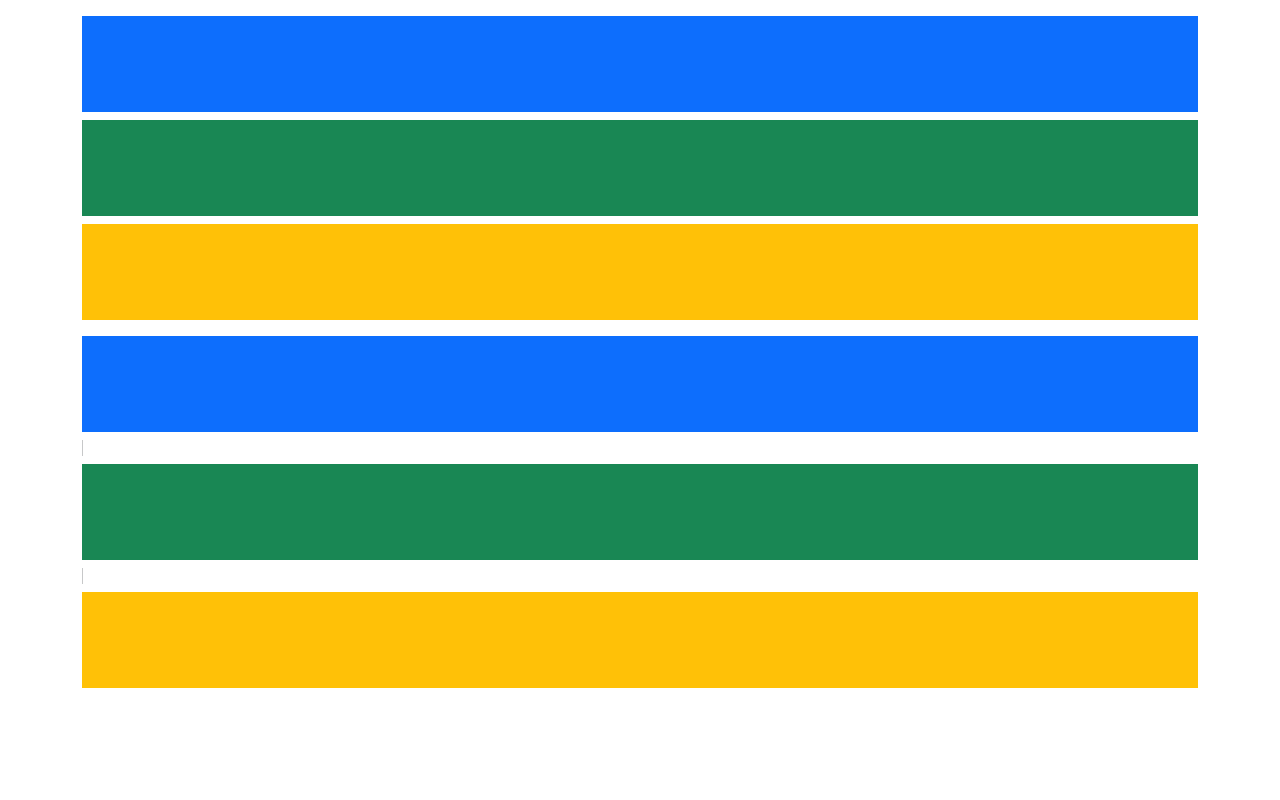
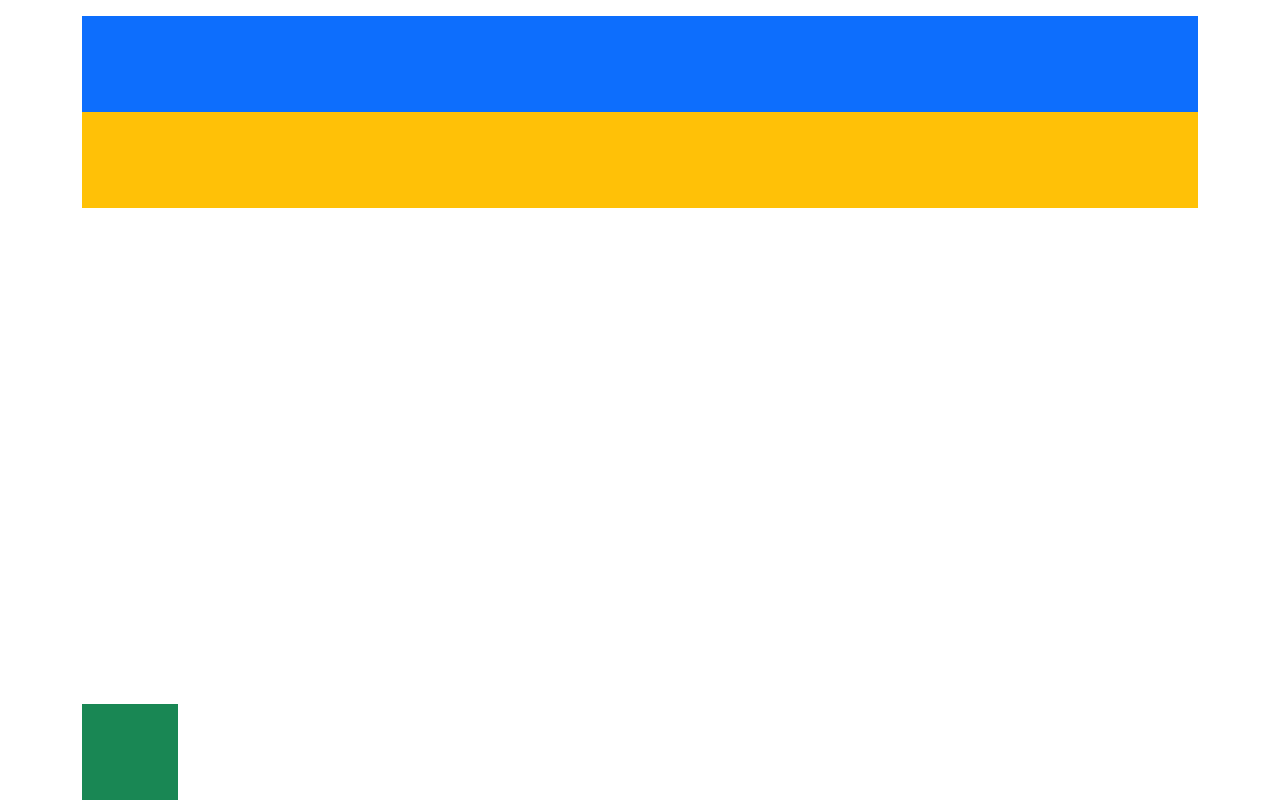
Before and after one commit to Gusta478/Meus_Arquivos, a plain HTML site: page aula0909pt2.html in a window 1280 px wide. Drawn offline with nearby package versions, Linux system fonts and the light colour scheme.

Commit message:
Update aula0909pt2.html

```diff
--- a/aula0909pt2.html
+++ b/aula0909pt2.html
@@ -8,16 +8,14 @@
 
 </head>
 <body>
-    <div class="container my-3 vstack gap-2">
+    <!-- <div class="container my-3 vstack gap-2">
         <div class="p-5 bg-primary"></div>
         <div class="p-5 bg-success"></div>
         <div class="p-5 bg-warning"></div>
-    </div>
-    <div class="container my-3 vstack gap-2">
+    </div> -->
+    <div class="container my-3 ">
         <div class="p-5 bg-primary"></div>
-        <div class="vr"></div>
-        <div class="p-5 bg-success"></div>
-        <div class="vr"></div>
+        <div class="p-5 bg-success position-absolute bottom-0"></div>
         <div class="p-5 bg-warning"></div>
     </div>
 </body>
```
